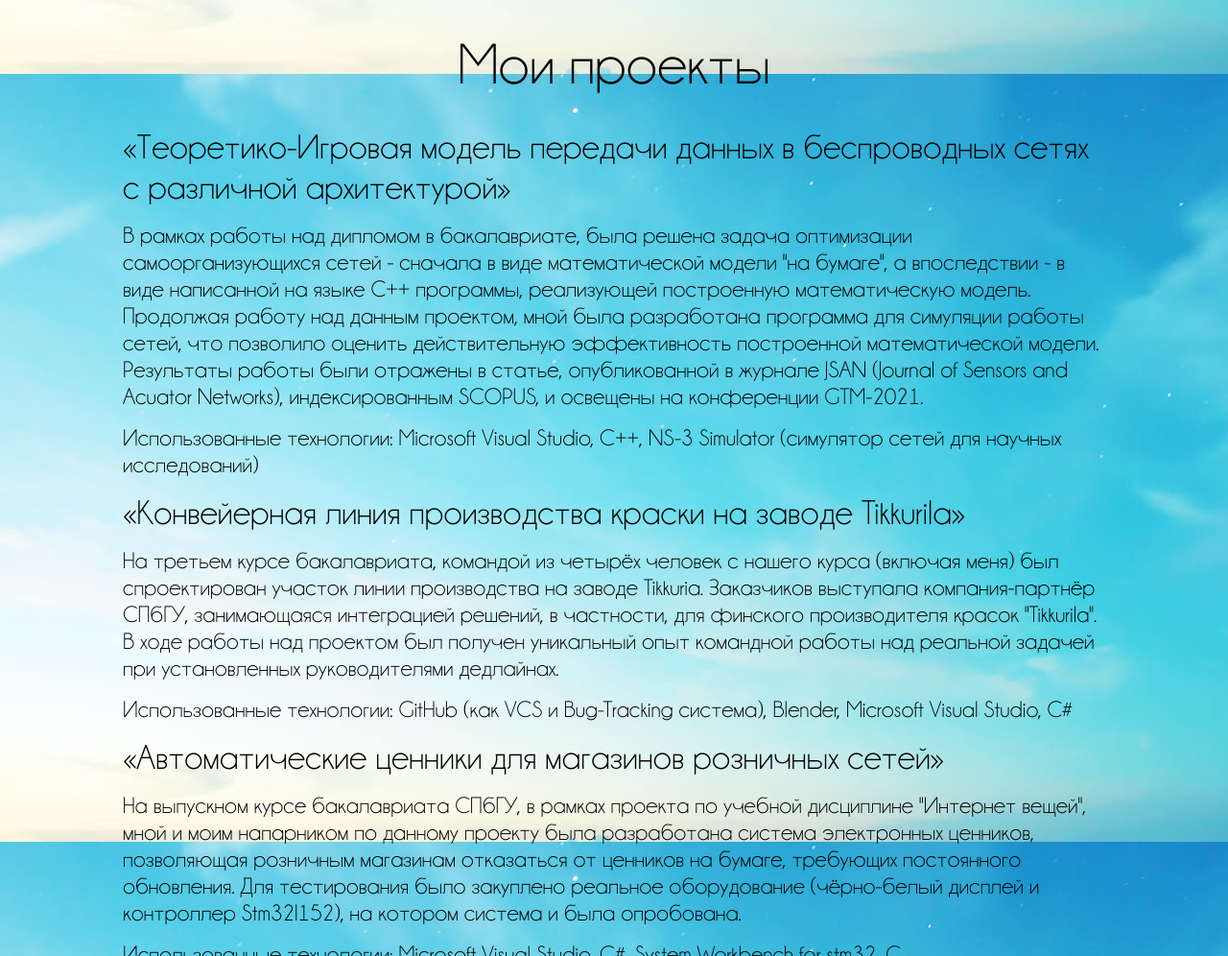
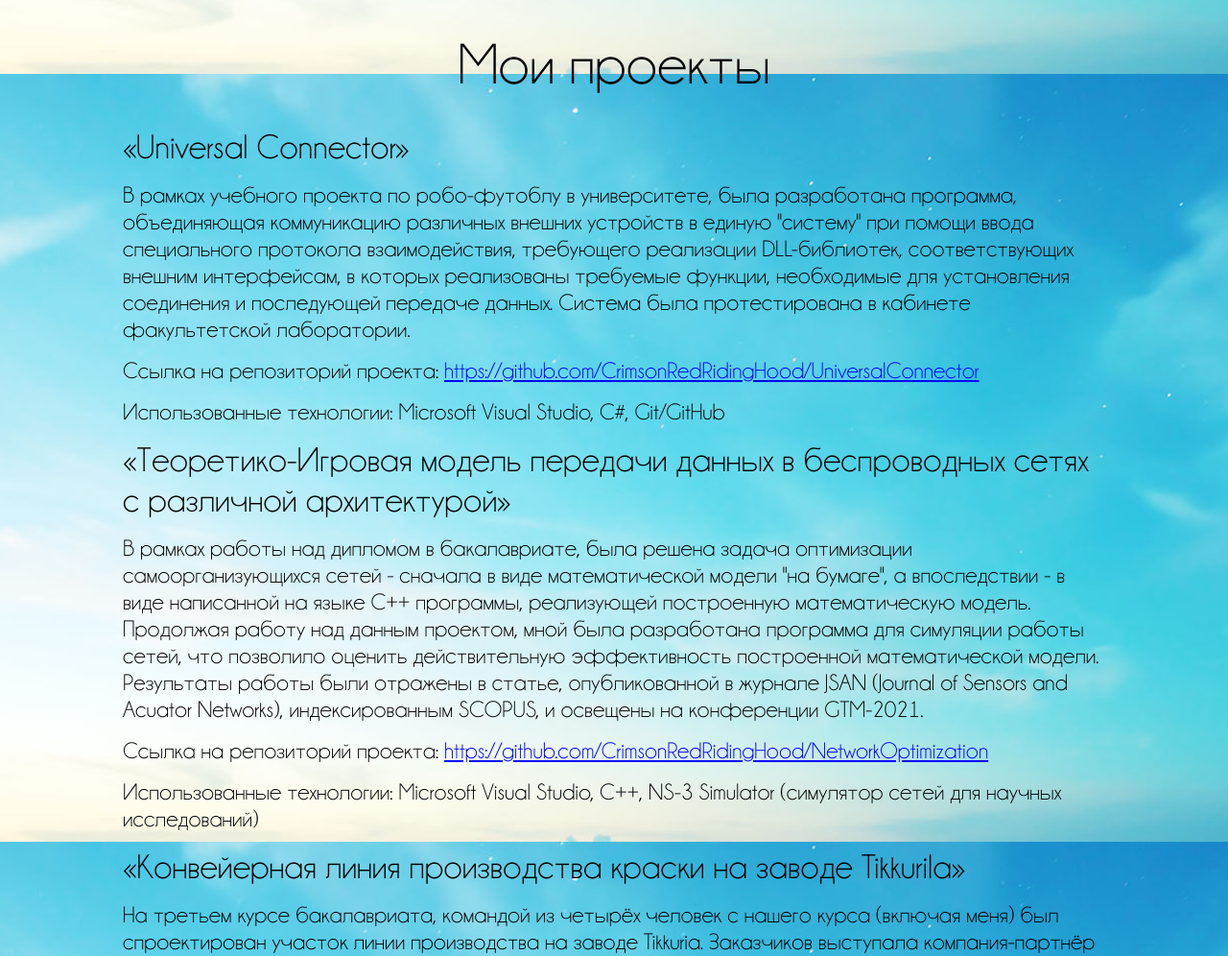
Before and after one commit to CrimsonRedRidingHood/portfolio, a plain HTML site: page index.html in a window 1280 px wide. Shown: the part 1523-2519 px from the top of the page at 96% size. Drawn offline with Linux system fonts and the light colour scheme.

Commit message:
UniversalConnector added to the portfolio
Also, two links to my github repositories added.

```diff
--- a/index.html
+++ b/index.html
@@ -45,15 +45,21 @@
         <div class="my-projects">
             <h1>Мои проекты</h1>
 
-            <span class="course-title">&laquo;Теоретико-Игровая модель передачи данных в беспроводных сетях с различной архитектурой&raquo;</span>
-            <span>В рамках работы над дипломом в бакалавриате, была решена задача оптимизации самоорганизующихся сетей - сначала в виде математической модели "на бумаге", а впоследствии - в виде написанной на языке C++ программы, реализующей построенную математическую модель.<br/>Продолжая работу над данным проектом, мной была разработана программа для симуляции работы сетей, что позволило оценить действительную эффективность построенной математической модели. Результаты работы были отражены в статье, опубликованной в журнале JSAN (Journal of Sensors and Acuator Networks), индексированным SCOPUS, и освещены на конференции GTM-2021.</span>
+            <span class="project-title">&laquo;Universal Connector&raquo;</span>
+            <span>В рамках учебного проекта по робо-футоблу в университете, была разработана программа, объединяющая коммуникацию различных внешних устройств в единую "систему" при помощи ввода специального протокола взаимодействия, требующего реализации DLL-библиотек, соответствующих внешним интерфейсам, в которых реализованы требуемые функции, необходимые для установления соединения и последующей передаче данных. Система была протестирована в кабинете факультетской лаборатории.<br/></span>
+            <span>Ссылка на репозиторий проекта: <a class="common-link" href="https://github.com/CrimsonRedRidingHood/UniversalConnector">https://github.com/CrimsonRedRidingHood/UniversalConnector</a></span>
+            <span>Использованные технологии: Microsoft Visual Studio, C#, Git/GitHub</span>
+
+            <span class="project-title">&laquo;Теоретико-Игровая модель передачи данных в беспроводных сетях с различной архитектурой&raquo;</span>
+            <span>В рамках работы над дипломом в бакалавриате, была решена задача оптимизации самоорганизующихся сетей - сначала в виде математической модели "на бумаге", а впоследствии - в виде написанной на языке C++ программы, реализующей построенную математическую модель.<br/>Продолжая работу над данным проектом, мной была разработана программа для симуляции работы сетей, что позволило оценить действительную эффективность построенной математической модели. Результаты работы были отражены в статье, опубликованной в журнале JSAN (Journal of Sensors and Acuator Networks), индексированным SCOPUS, и освещены на конференции GTM-2021.<br/></span>
+            <span>Ссылка на репозиторий проекта: <a class="common-link" href="https://github.com/CrimsonRedRidingHood/NetworkOptimization">https://github.com/CrimsonRedRidingHood/NetworkOptimization</a></span>
             <span>Использованные технологии: Microsoft Visual Studio, C++, NS-3 Simulator (симулятор сетей для научных исследований)</span>
 
-            <span class="course-title">&laquo;Конвейерная линия производства краски на заводе Tikkurila&raquo;</span>
+            <span class="project-title">&laquo;Конвейерная линия производства краски на заводе Tikkurila&raquo;</span>
             <span>На третьем курсе бакалавриата, командой из четырёх человек с нашего курса (включая меня) был спроектирован участок линии производства на заводе Tikkuria. Заказчиков выступала компания-партнёр СПбГУ, занимающаяся интеграцией решений, в частности, для финского производителя красок "Tikkurila".<br/>В ходе работы над проектом был получен уникальный опыт командной работы над реальной задачей при установленных руководителями дедлайнах.</span>
             <span>Использованные технологии: GitHub (как VCS и Bug-Tracking система), Blender, Microsoft Visual Studio, C#</span>
 
-            <span class="course-title">&laquo;Автоматические ценники для магазинов розничных сетей&raquo;</span>
+            <span class="project-title">&laquo;Автоматические ценники для магазинов розничных сетей&raquo;</span>
             <span>На выпускном курсе бакалавриата СПбГУ, в рамках проекта по учебной дисциплине "Интернет вещей", мной и моим напарником по данному проекту была разработана система электронных ценников, позволяющая розничным магазинам отказаться от ценников на бумаге, требующих постоянного обновления. Для тестирования было закуплено реальное оборудование (чёрно-белый дисплей и контроллер Stm32l152), на котором система и была опробована.</span>
             <span>Использованные технологии: Microsoft Visual Studio, C#, System Workbench for stm32, C</span>
         </div>
--- a/style.css
+++ b/style.css
@@ -100,12 +100,12 @@ h2
     margin-top: 15px;
 }
 
-.course-title
+.project-title
 {
     font-size: 1.5em;
 }
 
-span.course-title
+span.project-title
 {
     display: block;
 }
@@ -119,6 +119,12 @@ a:link, a:visited
 a:link:active, a:visited:active
 {
     color: inherit;
+}
+
+a.common-link
+{
+    color: blue;
+    text-decoration: underline;
 }
 
 ul
```
